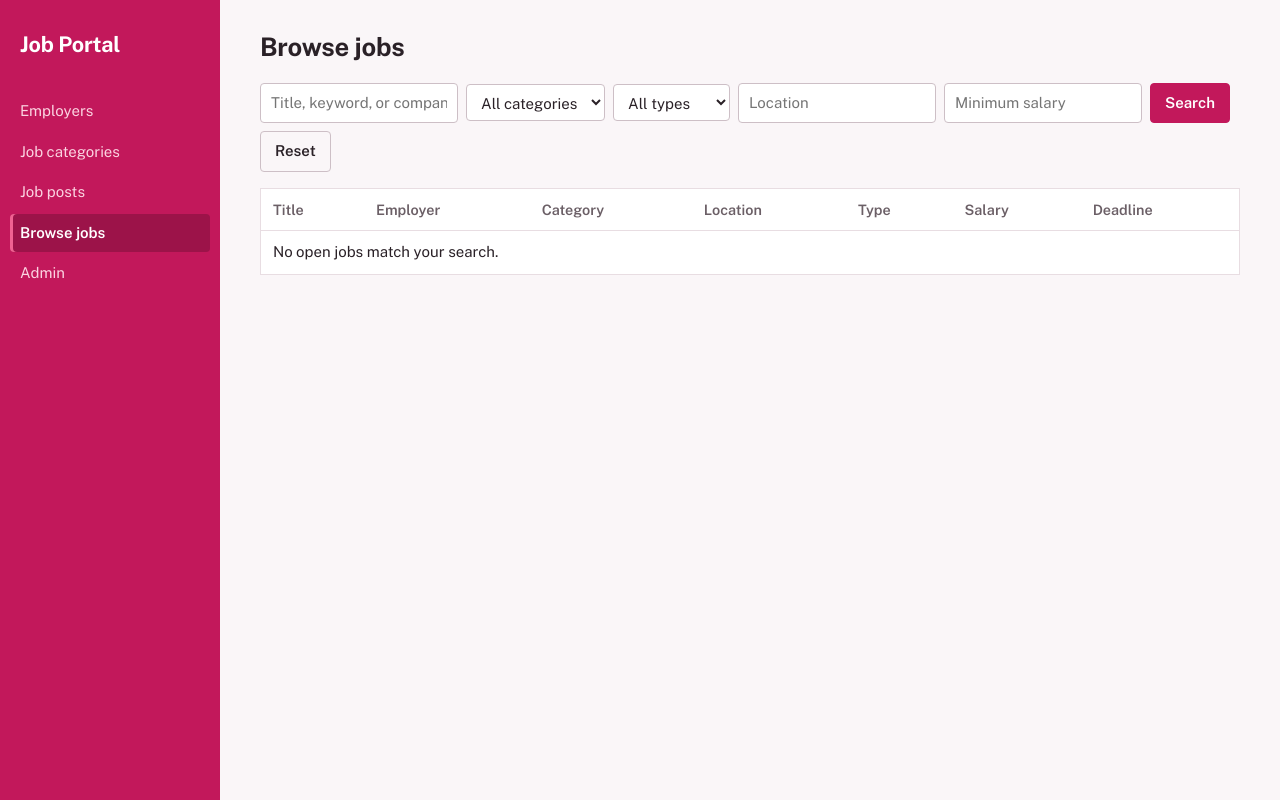
After one commit to MarkLesterAgaser/JobPortalSystem, a Django app: page /browse/ in a window 1280 px wide. The commit adds this page. Run offline with Django 5.2, Linux system fonts and the light colour scheme; data that the repository does not hold is empty.

Commit message:
Add job search functionality and job post detail view
- Implement job search page with filters for title, category, employment type, location, and minimum salary.
- Create job post detail view with status display and action buttons for publishing, closing, and marking as filled.
- Update navigation to include a link to the job search page.
- Add status buttons template for job post actions.

```diff
--- a/jobportal/templates/jobportal/base.html
+++ b/jobportal/templates/jobportal/base.html
@@ -114,6 +114,7 @@
       <a href="{% url 'employer_list' %}" {% if request.path == '/' or '/employers' in request.path %}class="current"{% endif %}>Employers</a>
       <a href="{% url 'category_list' %}" {% if '/categories' in request.path %}class="current"{% endif %}>Job categories</a>
       <a href="{% url 'jobpost_list' %}" {% if '/jobs' in request.path %}class="current"{% endif %}>Job posts</a>
+      <a href="{% url 'job_search' %}" {% if '/browse' in request.path %}class="current"{% endif %}>Browse jobs</a>
       <a href="/admin/">Admin</a>
     </nav>
   </aside>
--- /dev/null
+++ b/jobportal/templates/jobportal/job_search.html
@@ -0,0 +1,49 @@
+{% extends 'jobportal/base.html' %}
+{% block title %}Browse jobs{% endblock %}
+{% block content %}
+<h2>Browse jobs</h2>
+
+<form method="get" class="bar">
+  <input type="text" name="q" value="{{ query }}" placeholder="Title, keyword, or company">
+  <select name="category">
+    <option value="">All categories</option>
+    {% for c in categories %}
+    <option value="{{ c.pk }}" {% if category == c.pk|stringformat:"s" %}selected{% endif %}>{{ c.name }}</option>
+    {% endfor %}
+  </select>
+  <select name="employment_type">
+    <option value="">All types</option>
+    {% for value, label in type_choices %}
+    <option value="{{ value }}" {% if employment_type == value %}selected{% endif %}>{{ label }}</option>
+    {% endfor %}
+  </select>
+  <input type="text" name="location" value="{{ location }}" placeholder="Location">
+  <input type="number" name="min_salary" value="{{ min_salary }}" min="0" placeholder="Minimum salary">
+  <button class="btn" type="submit">Search</button>
+  <a class="btn gray" href="{% url 'job_search' %}">Reset</a>
+</form>
+
+<table>
+  <tr>
+    <th>Title</th><th>Employer</th><th>Category</th><th>Location</th>
+    <th>Type</th><th>Salary</th><th>Deadline</th>
+  </tr>
+  {% for j in jobs %}
+  <tr>
+    <td><a href="{% url 'jobpost_detail' j.pk %}">{{ j.title }}</a></td>
+    <td>{{ j.employer.company_name }}</td>
+    <td>{{ j.category.name|default:"None" }}</td>
+    <td>{{ j.location }}</td>
+    <td>{{ j.get_employment_type_display }}</td>
+    <td>
+      {% if j.salary_min or j.salary_max %}
+      PHP {{ j.salary_min|default_if_none:"0"|floatformat:0 }} to {{ j.salary_max|default_if_none:"open"|floatformat:0 }}
+      {% else %}Not stated{% endif %}
+    </td>
+    <td>{{ j.application_deadline }}</td>
+  </tr>
+  {% empty %}
+  <tr><td colspan="7">No open jobs match your search.</td></tr>
+  {% endfor %}
+</table>
+{% endblock %}
--- a/jobportal/templates/jobportal/jobpost_list.html
+++ b/jobportal/templates/jobportal/jobpost_list.html
@@ -23,7 +23,7 @@
   </tr>
   {% for j in jobs %}
   <tr>
-    <td>{{ j.title }}</td>
+    <td><a href="{% url 'jobpost_detail' j.pk %}">{{ j.title }}</a></td>
     <td>{{ j.employer.company_name }}</td>
     <td>{{ j.category.name|default:"None" }}</td>
     <td>{{ j.application_deadline }}</td>
@@ -36,6 +36,7 @@
     <td>
       <a href="{% url 'jobpost_edit' j.pk %}">Edit</a> |
       <a href="{% url 'jobpost_delete' j.pk %}">Delete</a>
+      {% include 'jobportal/jobpost_status_buttons.html' %}
     </td>
   </tr>
   {% empty %}
--- a/jobportal/urls.py
+++ b/jobportal/urls.py
@@ -20,4 +20,9 @@ urlpatterns = [
     path('jobs/<int:pk>/delete/', views.jobpost_delete, name='jobpost_delete'),
     path('jobs/<int:pk>/requirements/', views.jobpost_requirements, name='jobpost_requirements'),
     path('requirements/<int:pk>/delete/', views.requirement_delete, name='requirement_delete'),
+    path('jobs/<int:pk>/publish/', views.jobpost_set_status, {'action': 'publish'}, name='jobpost_publish'),
+    path('jobs/<int:pk>/close/', views.jobpost_set_status, {'action': 'close'}, name='jobpost_close'),
+    path('jobs/<int:pk>/fill/', views.jobpost_set_status, {'action': 'fill'}, name='jobpost_fill'),
+    path('browse/', views.job_search, name='job_search'),
+    path('jobs/<int:pk>/', views.jobpost_detail, name='jobpost_detail'),
 ]
--- a/jobportal/views.py
+++ b/jobportal/views.py
@@ -1,6 +1,9 @@
+from datetime import date
+
 from django.contrib import messages
 from django.db.models import Count, Q
 from django.utils.dateparse import parse_date
+from django.utils.http import url_has_allowed_host_and_scheme
 from django.shortcuts import render, redirect, get_object_or_404
 from django.views.decorators.http import require_POST
 
@@ -276,3 +279,86 @@ def requirement_delete(request, pk):
     requirement.delete()
     messages.success(request, 'Requirement was deleted.')
     return redirect('jobpost_requirements', pk=job_pk)
+
+
+STATUS_ACTIONS = {
+    'publish': ('draft', 'published'),
+    'close': ('published', 'closed'),
+    'fill': ('published', 'filled'),
+}
+
+
+@require_POST
+def jobpost_set_status(request, pk, action):
+    job = get_object_or_404(JobPost, pk=pk)
+    needed, new_status = STATUS_ACTIONS[action]
+    if job.status != needed:
+        messages.error(request, f'Only a {needed} job post can use this action.')
+    elif action == 'publish' and job.employer.status != 'active':
+        messages.error(request, 'The employer is inactive. Activate the employer first.')
+    elif action == 'publish' and job.application_deadline < date.today():
+        messages.error(request, 'The deadline is in the past. Edit the job post first.')
+    elif action == 'publish' and not job.requirements.exists():
+        messages.error(request, 'Add at least one requirement before you publish.')
+    else:
+        job.status = new_status
+        job.save()
+        messages.success(request, f'{job.title} is now {job.get_status_display().lower()}.')
+    next_url = request.POST.get('next', '')
+    if url_has_allowed_host_and_scheme(next_url, allowed_hosts={request.get_host()}):
+        return redirect(next_url)
+    return redirect('jobpost_list')
+
+
+def job_search(request):
+    jobs = JobPost.objects.select_related('employer', 'category').filter(
+        status='published', application_deadline__gte=date.today()
+    ).order_by('-created_at')
+    query = request.GET.get('q', '').strip()
+    category = request.GET.get('category', '')
+    employment_type = request.GET.get('employment_type', '')
+    location = request.GET.get('location', '').strip()
+    min_salary = request.GET.get('min_salary', '').strip()
+
+    if query:
+        jobs = jobs.filter(
+            Q(title__icontains=query)
+            | Q(description__icontains=query)
+            | Q(employer__company_name__icontains=query)
+        )
+    if category.isdigit():
+        jobs = jobs.filter(category_id=category)
+    else:
+        category = ''
+    if employment_type in dict(JobPost.EMPLOYMENT_TYPE_CHOICES):
+        jobs = jobs.filter(employment_type=employment_type)
+    else:
+        employment_type = ''
+    if location:
+        jobs = jobs.filter(location__icontains=location)
+    if min_salary.isdigit():
+        jobs = jobs.filter(salary_max__gte=min_salary)
+    else:
+        min_salary = ''
+
+    return render(request, 'jobportal/job_search.html', {
+        'jobs': jobs,
+        'query': query,
+        'category': category,
+        'employment_type': employment_type,
+        'location': location,
+        'min_salary': min_salary,
+        'categories': JobCategory.objects.filter(is_active=True).order_by('name'),
+        'type_choices': JobPost.EMPLOYMENT_TYPE_CHOICES,
+    })
+
+
+def jobpost_detail(request, pk):
+    job = get_object_or_404(
+        JobPost.objects.select_related('employer', 'category'), pk=pk
+    )
+    return render(request, 'jobportal/jobpost_detail.html', {
+        'job': job,
+        'requirements': job.requirements.all(),
+        'applicant_total': job.applications.count(),
+    })
```
Also changed, not shown: jobportal/templates/jobportal/jobpost_detail.html (added, +54 -0 lines), jobportal/templates/jobportal/jobpost_status_buttons.html (added, +18 -0 lines).
